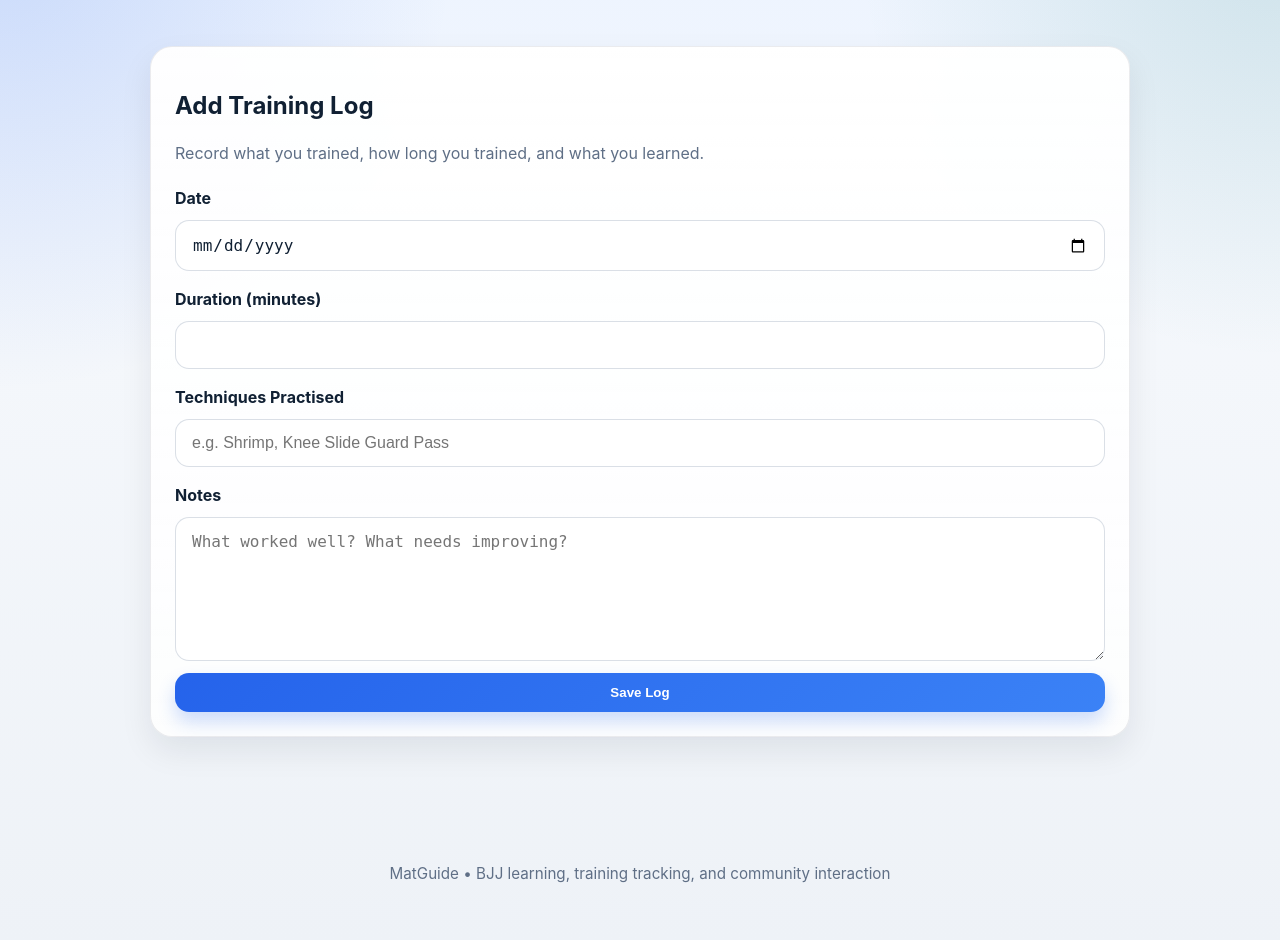
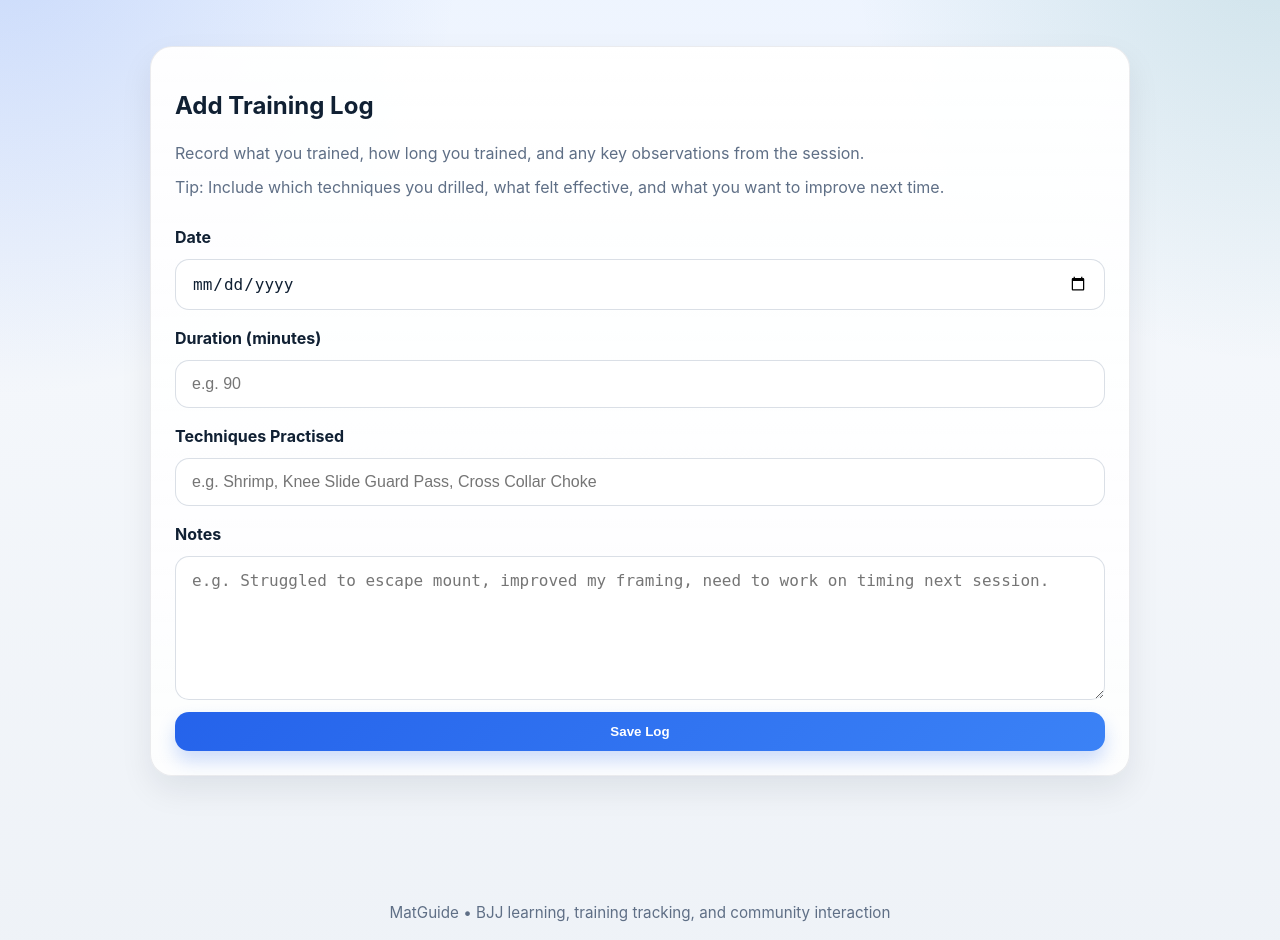
Before and after one commit to wahab1000/matguide, a Flask app: page /logs/new in a window 1280 px wide. Shown: the part 65-1005 px from the top of the page. Run offline with Flask 3, Linux system fonts and the light colour scheme; a user stored in the database is signed in.

Commit message:
Add forum sorting and related techniques improvements

```diff
--- a/app.py
+++ b/app.py
@@ -15,6 +15,7 @@ from collections import Counter
 
 from flask import Flask, render_template, request, redirect, url_for, flash
 from flask_login import login_user, login_required, logout_user, current_user
+from sqlalchemy import or_
 
 from config import Config
 from extensions import db, login_manager
@@ -132,7 +133,6 @@ def create_app():
         total_minutes = sum(log.duration_minutes or 0 for log in logs)
         avg_session = round(total_minutes / total_sessions, 1) if total_sessions else 0
 
-        # Work out most logged technique by splitting comma-separated technique text
         technique_counter = Counter()
         for log in logs:
             if log.techniques:
@@ -252,7 +252,13 @@ def create_app():
         query = Technique.query
 
         if search_query:
-            query = query.filter(Technique.name.ilike(f"%{search_query}%"))
+            query = query.filter(
+                or_(
+                    Technique.name.ilike(f"%{search_query}%"),
+                    Technique.description.ilike(f"%{search_query}%"),
+                    Technique.category.ilike(f"%{search_query}%"),
+                )
+            )
 
         if category_filter:
             query = query.filter(Technique.category == category_filter)
@@ -260,7 +266,10 @@ def create_app():
         if level_filter:
             query = query.filter(Technique.level == level_filter)
 
-        techniques_list = query.order_by(Technique.category.asc(), Technique.name.asc()).all()
+        techniques_list = query.order_by(
+            Technique.category.asc(),
+            Technique.name.asc()
+        ).all()
 
         categories = sorted({tech.category for tech in Technique.query.all()})
         levels = ["Beginner", "Intermediate", "Advanced"]
@@ -288,11 +297,22 @@ def create_app():
             .all()
         )
 
+        related_techniques = (
+            Technique.query
+            .filter(
+                Technique.category == technique.category,
+                Technique.id != technique.id
+            )
+            .limit(4)
+            .all()
+        )
+
         return render_template(
             "technique_detail.html",
             technique=technique,
             embed_url=embed_url,
             related_threads=related_threads,
+            related_techniques=related_techniques,
         )
 
     # ---------------------------
@@ -303,16 +323,27 @@ def create_app():
     def forum():
         search_query = request.args.get("q", "").strip()
         category_filter = request.args.get("category", "").strip()
+        sort_by = request.args.get("sort", "latest").strip()
 
         query = ForumThread.query
 
         if search_query:
-            query = query.filter(ForumThread.title.ilike(f"%{search_query}%"))
+            query = query.filter(
+                or_(
+                    ForumThread.title.ilike(f"%{search_query}%"),
+                    ForumThread.body.ilike(f"%{search_query}%")
+                )
+            )
 
         if category_filter:
             query = query.filter(ForumThread.category == category_filter)
 
-        threads = query.order_by(ForumThread.created_at.desc()).all()
+        threads = query.all()
+
+        if sort_by == "most_replies":
+            threads = sorted(threads, key=lambda t: len(t.replies), reverse=True)
+        else:
+            threads = sorted(threads, key=lambda t: t.created_at, reverse=True)
 
         return render_template(
             "forum.html",
@@ -320,6 +351,7 @@ def create_app():
             categories=FORUM_CATEGORIES,
             search_query=search_query,
             category_filter=category_filter,
+            sort_by=sort_by,
         )
 
     @app.route("/forum/new", methods=["GET", "POST"])
--- a/templates/dashboard.html
+++ b/templates/dashboard.html
@@ -3,7 +3,10 @@
 <section class="section-block">
   <div class="section-header">
     <h1>Your Dashboard</h1>
-    <p>Track your training activity and review patterns in your sessions.</p>
+    <p>
+      This dashboard summarises your training activity, helping you track consistency,
+      review session volume, and identify which techniques you practise most often.
+    </p>
   </div>
 
   <div class="stats-grid four-cols">
--- a/templates/new_log.html
+++ b/templates/new_log.html
@@ -3,20 +3,42 @@
 <section class="form-page">
   <div class="form-card wide">
     <h1>Add Training Log</h1>
-    <p class="muted-text">Record what you trained, how long you trained, and what you learned.</p>
+    <p class="muted-text">
+      Record what you trained, how long you trained, and any key observations from the session.
+    </p>
+
+    <p class="muted-text" style="margin-top: -8px; margin-bottom: 20px;">
+      Tip: Include which techniques you drilled, what felt effective, and what you want to improve next time.
+    </p>
 
     <form method="POST" class="styled-form">
       <label for="session_date">Date</label>
       <input type="date" name="session_date" id="session_date" required>
 
       <label for="duration_minutes">Duration (minutes)</label>
-      <input type="number" name="duration_minutes" id="duration_minutes" min="0">
+      <input
+        type="number"
+        name="duration_minutes"
+        id="duration_minutes"
+        min="0"
+        placeholder="e.g. 90"
+      >
 
       <label for="techniques">Techniques Practised</label>
-      <input type="text" name="techniques" id="techniques" placeholder="e.g. Shrimp, Knee Slide Guard Pass">
+      <input
+        type="text"
+        name="techniques"
+        id="techniques"
+        placeholder="e.g. Shrimp, Knee Slide Guard Pass, Cross Collar Choke"
+      >
 
       <label for="notes">Notes</label>
-      <textarea name="notes" id="notes" rows="6" placeholder="What worked well? What needs improving?"></textarea>
+      <textarea
+        name="notes"
+        id="notes"
+        rows="6"
+        placeholder="e.g. Struggled to escape mount, improved my framing, need to work on timing next session."
+      ></textarea>
 
       <button type="submit" class="button">Save Log</button>
     </form>
```
Also changed, not shown: templates/forum.html (+21 -3 lines), templates/technique_detail.html (+17 -1 lines), matguide.db.
